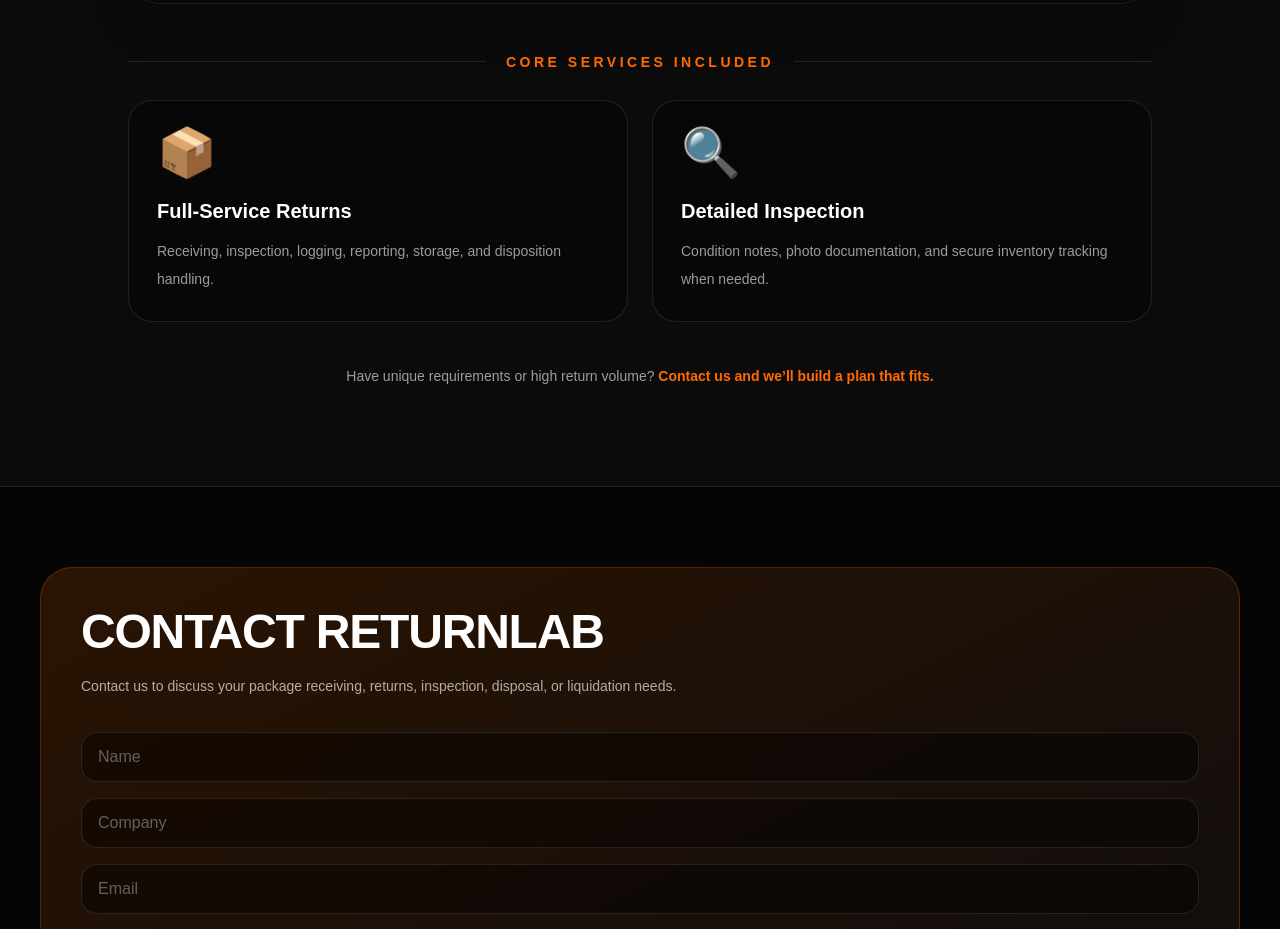
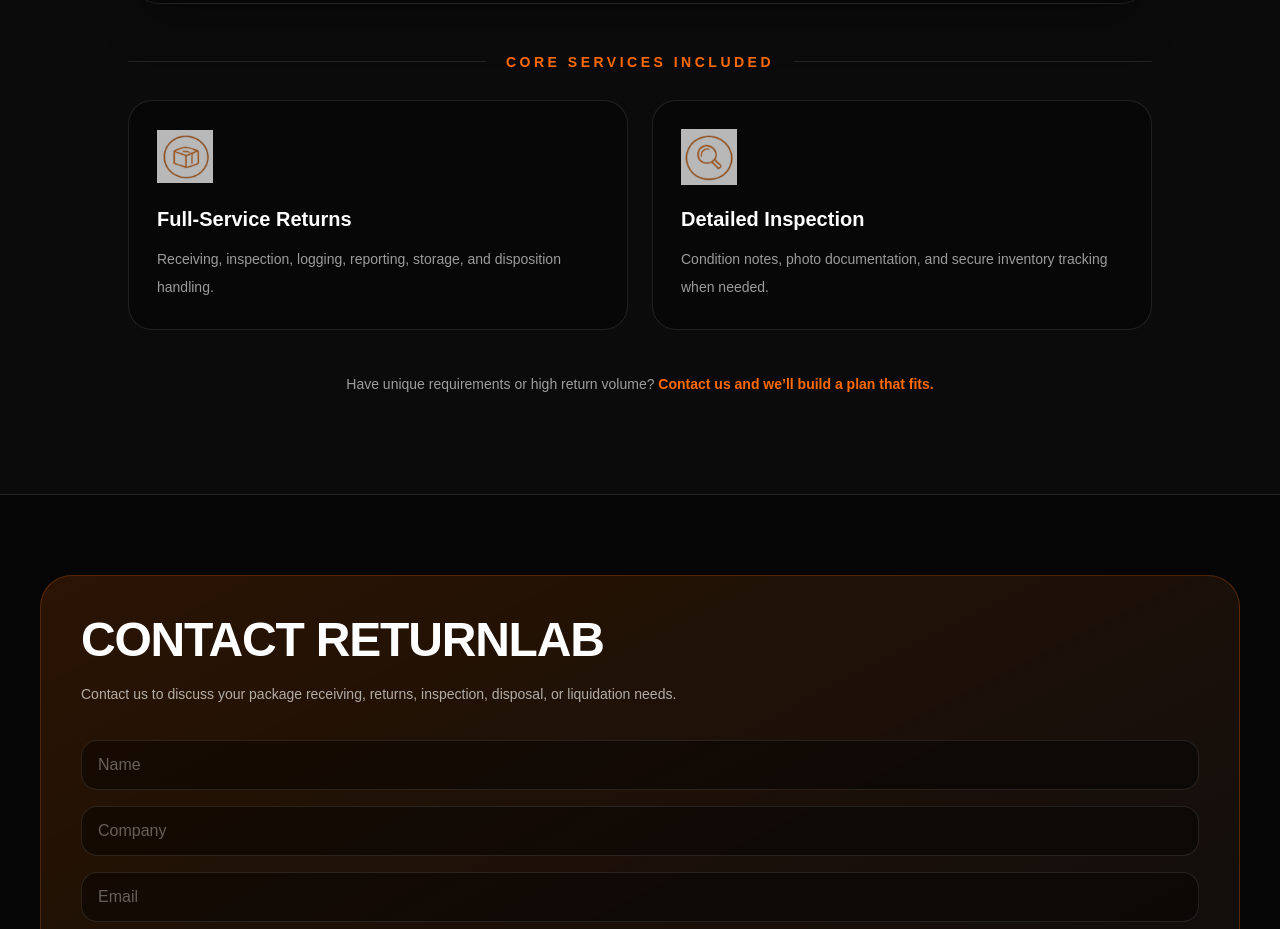
Before and after one commit to mmollat/Returnlab-site, a Next.js app: page / in a window 1280 px wide. Shown: the part 2723-3652 px from the top of the page. Built offline with nearby package versions, Linux system fonts and the light colour scheme.

Commit message:
Update page.tsx

```diff
--- a/src/app/page.tsx
+++ b/src/app/page.tsx
@@ -249,7 +249,11 @@
 
             <div className="grid gap-6 md:grid-cols-2">
               <div className="rounded-3xl border border-white/10 bg-black/30 p-7 text-left">
-                <div className="mb-5 text-5xl">📦</div>
+                <img
+  src="/icons/package-receiving.png"
+  alt="Package Receiving"
+  className="mb-5 h-14 w-14 object-contain"
+/>
                 <h3 className="text-xl font-black">Full-Service Returns</h3>
                 <p className="mt-3 text-sm leading-7 text-white/60">
                   Receiving, inspection, logging, reporting, storage, and
@@ -258,7 +262,11 @@
               </div>
 
               <div className="rounded-3xl border border-white/10 bg-black/30 p-7 text-left">
-                <div className="mb-5 text-5xl">🔍</div>
+                <img
+  src="/icons/item-inspection.png"
+  alt="Item Inspection"
+  className="mb-5 h-14 w-14 object-contain"
+/>
                 <h3 className="text-xl font-black">Detailed Inspection</h3>
                 <p className="mt-3 text-sm leading-7 text-white/60">
                   Condition notes, photo documentation, and secure inventory
```
